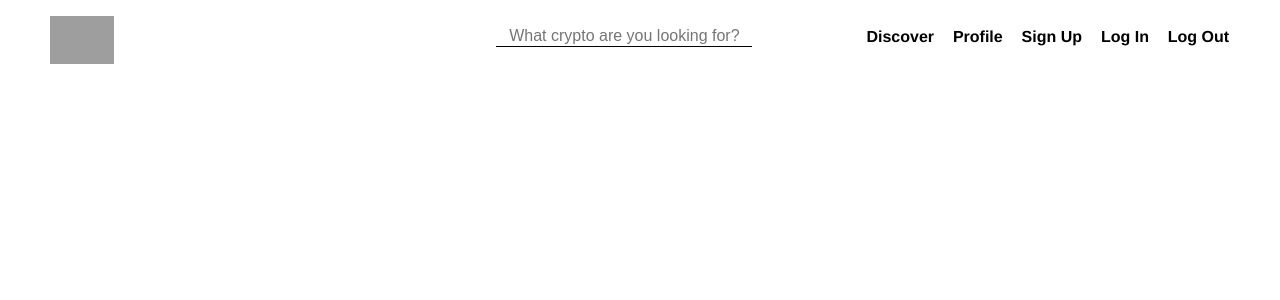
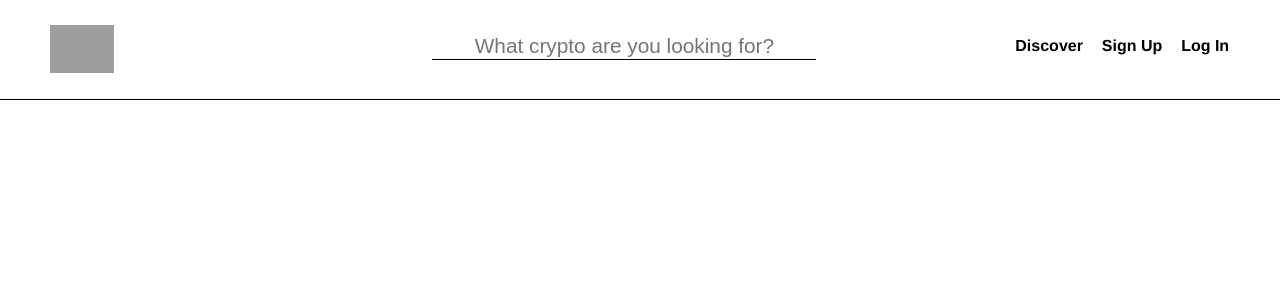
Before and after one commit to alinabeel23/mula-fe, a React (Create React App) app: page /profile/1 in a window 1280 px wide. Before the commit this address led to /login. Shown: the top 300 px of the page. Built offline with nearby package versions, Linux system fonts and the light colour scheme; no server answers; grey boxes are pictures that could not be loaded; a web font is replaced by a local one.

Commit message:
added conditionals to navbar for unauthetnticated users

```diff
--- a/src/App.js
+++ b/src/App.js
@@ -1,7 +1,7 @@
 import React, { useState, useEffect } from 'react'
 import SignUp from './user/SignUp'
 import SignIn from './user/SignIn'
-import {BrowserRouter as Router, Routes, Route, Link} from "react-router-dom"
+import { BrowserRouter as Router, Routes, Route, Link } from "react-router-dom"
 import Axios from 'axios'
 import jwt_decode from 'jwt-decode'
 import { Landing } from './Landing'
@@ -19,14 +19,14 @@ export default function App() {
 
   useEffect(() => {
     let token = localStorage.getItem("token")
-    if(token != null){
+    if (token != null) {
       let user = jwt_decode(token)
 
-      if(user){
+      if (user) {
         setIsAuth(true)
         setUser(user)
       }
-      else if (!user){
+      else if (!user) {
         localStorage.removeItem("token")
         setIsAuth(false)
       }
@@ -51,11 +51,12 @@ export default function App() {
         console.log(res.data.token);
         // save token into local storage
         let token = res.data.token
-      if(token != null){
+        if (token != null) {
           localStorage.setItem('token', token)
           let user = jwt_decode(token)
           setIsAuth(true)
           setUser(user)
+          console.log(user.user.name)
         }
       })
       .catch(err => {
@@ -80,27 +81,38 @@ export default function App() {
               &nbsp;
               &nbsp;
               <div className='navbar-left'>
-              <Link to="/"><img src='https://svgshare.com/i/rwc.svg' style={{ width: '4rem' }}/></Link> &nbsp;
+                <Link to="/"><img src='https://svgshare.com/i/rwc.svg' style={{ width: '4rem' }} /></Link> &nbsp;
               </div>
               <div className='navbar-center'>
-              <input type="text" value={store.query} onChange={store.setQuery} className='searchbar' placeholder='What crypto are you looking for?'/>
+                <input type="text" value={store.query} onChange={store.setQuery} className='searchbar' placeholder='What crypto are you looking for?' />
               </div>
               <div className='navbar-right'>
+
+                {isAuth ? (
+                  <>
+                <Link to="/profile">Hello, {user.user.name}!</Link> &nbsp;
                 <Link to="/discover">Discover</Link> &nbsp;
-              <Link to="/profile">Profile</Link> &nbsp;
+                <Link to="/logout" onClick={logoutHandler}>Log Out</Link>
+                </>
+                ) : (
+                <>
+                  <Link to="/discover">Discover</Link> &nbsp;
                   <Link to="/signup">Sign Up</Link> &nbsp;
                   <Link to="/signin">Log In</Link> &nbsp;
-              <Link to="/logout" onClick={logoutHandler}>Log Out</Link> &nbsp;
+                </>
+                )}
               </div>
             </div>
           </div>
         </div>
+        <div className='line-list'></div>
+
 
         <>
           <Routes>
             <Route path="/" element={<Landing login={loginHandler} />}></Route>
             <Route path="/discover" element={<Discover login={loginHandler} />}></Route>
-            <Route path="/profile/:id" element={<Profile login={loginHandler} />}></Route>
+            <Route path="/profile" element={<Profile login={loginHandler} />}></Route>
             <Route path="/:id" element={<Coin />}></Route>
             <Route path="/signup" element={<SignUp register={registerHandler} />}></Route>
             <Route path="/signin" element={<SignIn login={loginHandler} />}></Route>
@@ -108,6 +120,7 @@ export default function App() {
           </Routes>
         </>
       </Router>
+
     </>
   )
 }
--- a/src/coins/Coin.js
+++ b/src/coins/Coin.js
@@ -24,9 +24,11 @@ export default function Coin() {
   return (
     <div>
       <header>
+
         {/* <img src={store.dataRes.image.large} ></img> */}
-        <h2>{store.dataRes.name} [{store.dataRes.symbol}]</h2>
+        <h2 className='heading'>{store.dataRes.name} [{store.dataRes.symbol}]</h2>
       </header>
+
       <AreaChart
           width={500}
           height={400}
@@ -42,7 +44,7 @@ export default function Coin() {
           <XAxis dataKey="Date" />
           <YAxis />
           <Tooltip />
-          <Area type="monotone" dataKey="Price" stroke="#8884d8" fill="#8884d8" />
+          <Area type="monotone" dataKey="Price" stroke="#58ad21" fill="#8bbf6a" />
         </AreaChart>
         <div>
           <h4>Market Cap Rank</h4>
--- a/src/coins/Discover.js
+++ b/src/coins/Discover.js
@@ -10,12 +10,14 @@ export default function Discover() {
         store.fetchCoins()
 
     })
+
+
   return (
     <div>
       {/* <input type="text" value={store.query} onChange={store.setQuery}/> */}
 
       <div className='trending-coins'>
-      <div className='line'></div>
+      {/* <div className='line'></div> */}
         <h2 className='heading'>Trending Coins</h2>
         <div className='line'></div>
       {store.coins.map(coin => {
--- a/src/styles.css
+++ b/src/styles.css
@@ -84,8 +84,8 @@ a {
   height: 3rem;
   display: flex;
   align-items: center;
-  margin-top: 0.8rem;
-  margin-bottom: 1.4rem;
+  margin-top: 1.4rem;
+  margin-bottom: 1.8rem;
   padding-left: 2.3rem;
   padding-right: 2rem;
 }
@@ -110,11 +110,13 @@ a {
 .searchbar {
   border: none;
   border-bottom: 1px black solid;
-  width: 16rem;
+  width: 24rem;
   text-align: center;
-  font-size: medium;
+  font-size: 1.3rem;
   color: black;
   outline: none;
+  position: relative;
+  right: 4rem;
 }
 
 .line {
@@ -134,7 +136,7 @@ a {
   margin-left: 3rem;
   font-weight: 200;
   font-size: 3rem;
-  margin-top: 0;
+  margin-top: 1rem;
   margin-bottom: 1rem;
 }
 
--- a/src/user/SignIn.js
+++ b/src/user/SignIn.js
@@ -12,17 +12,17 @@ export default function SignIn(props) {
         const user = {...newUser}
         user[e.target.name] = e.target.value
         setNewUser(user)
-        console.log(user);
     }
 
     const loginHandler = () => {
         props.login(newUser)
         navigate('/discover')
+
     }
 
   return (
     <div>
-        <h1>Sign In</h1>
+        <h2 className='heading'>Sign In</h2>
 
         <Container>
             <Form.Group>
--- a/src/user/SignUp.js
+++ b/src/user/SignUp.js
@@ -22,7 +22,7 @@ export default function SignUp(props) {
 
   return (
     <div>
-        <h1>Sign Up</h1>
+        <h2 className='heading'>Sign Up</h2>
         <Container>
             <Form.Group>
                 <Form.Label>First Name</Form.Label>
```
Lines whose indentation alone changed are shown as unchanged.
